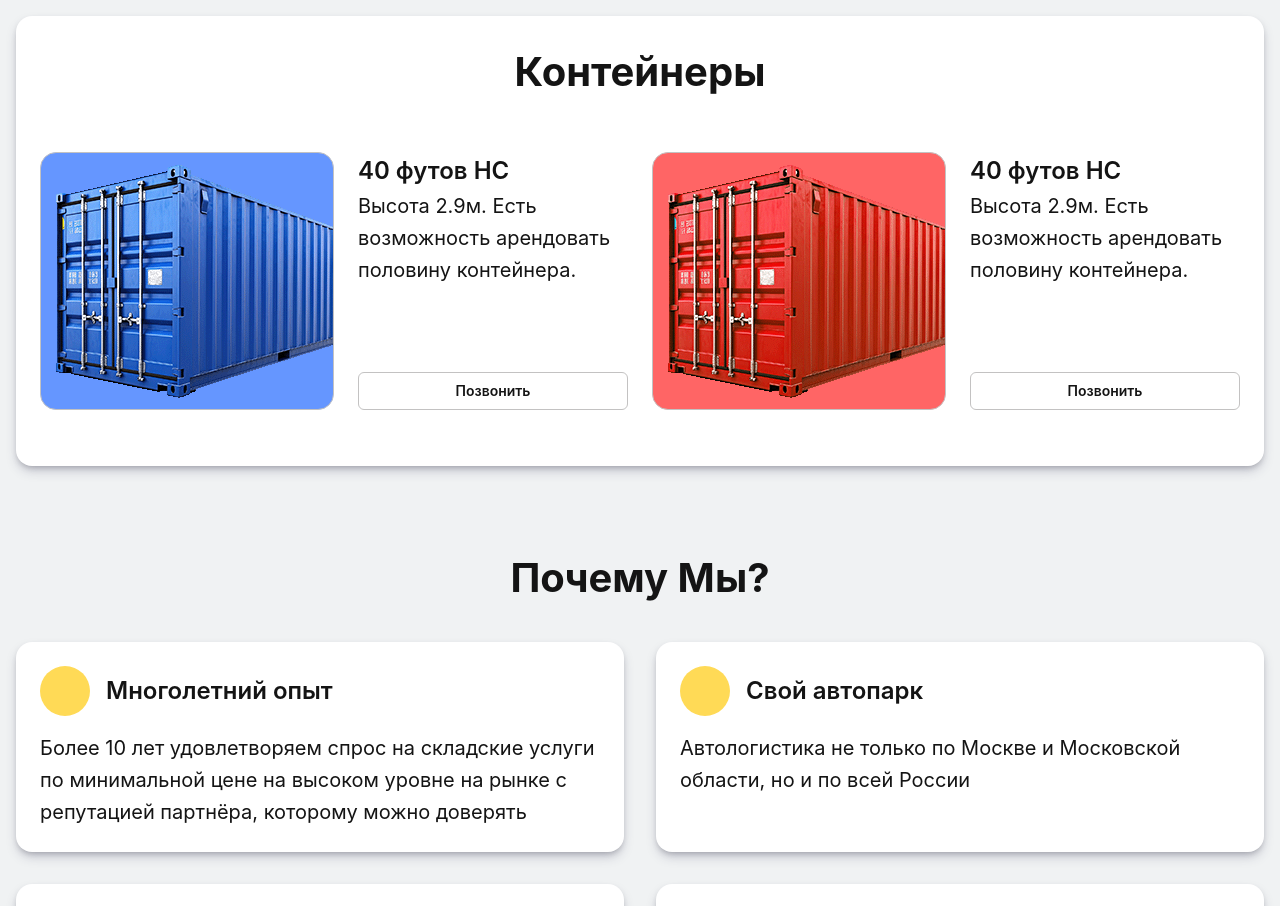
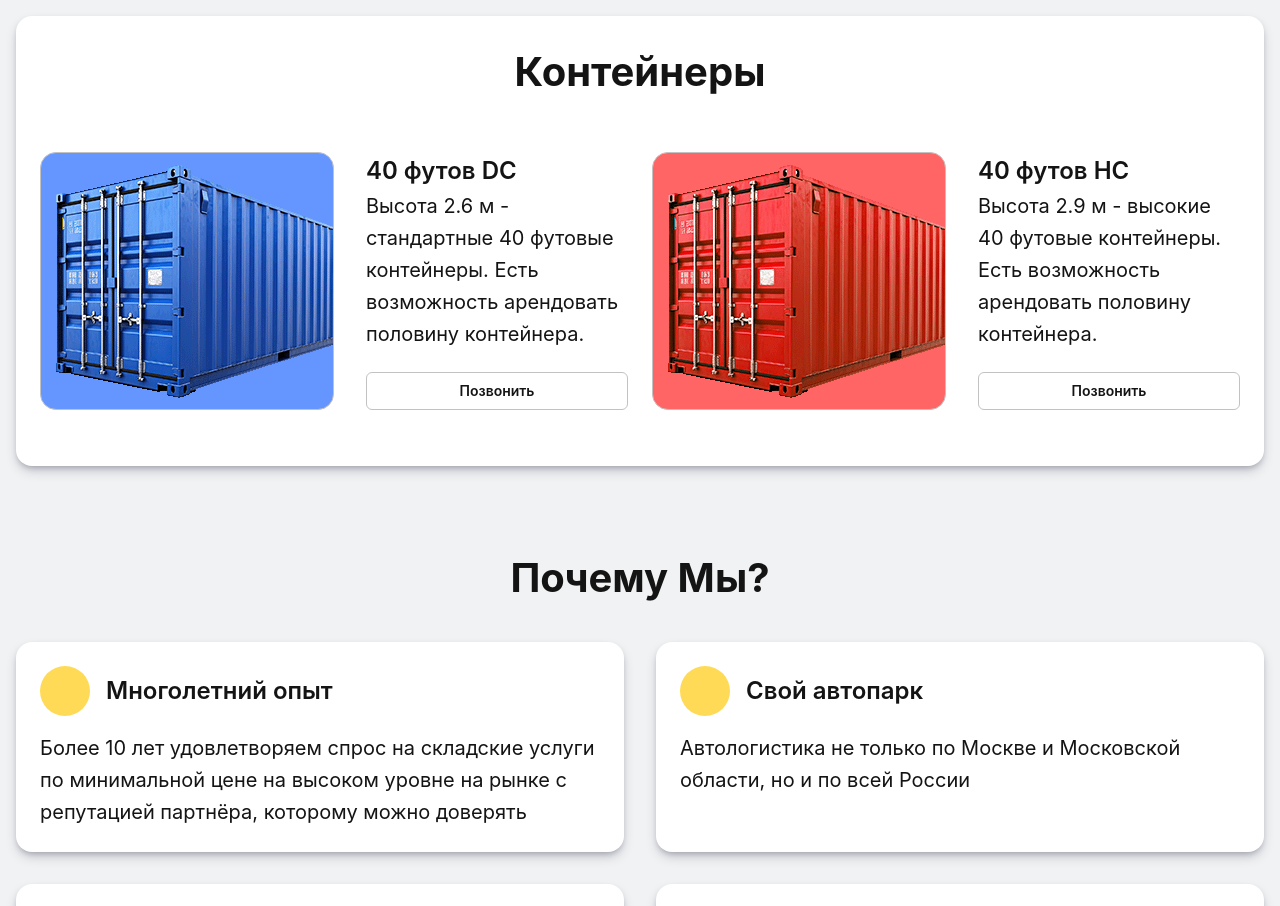
Before and after one commit to artemburkan/global-storage, a React (Vite) app: page / in a window 1280 px wide. Shown: the part 1220-2126 px from the top of the page. Built offline with nearby package versions, Linux system fonts and the light colour scheme; some icons are missing.

Commit message:
Updated layers

```diff
--- a/src/layers/containers/Containers.module.css
+++ b/src/layers/containers/Containers.module.css
@@ -38,7 +38,7 @@
 .container {
   display: flex;
   align-items: stretch;
-  gap: 2.4rem;
+  gap: 3.2rem;
 
   padding: 1.6rem 0;
 
--- a/src/layers/containers/Containers.tsx
+++ b/src/layers/containers/Containers.tsx
@@ -34,10 +34,10 @@ export const Containers = () => {
                   </div>
                   <div className={style.description}>
                     <div>
-                      <header className={style.title}>40 футов HC</header>
+                      <header className={style.title}>40 футов DC</header>
                       <div>
-                        Высота 2.9м. Есть возможность арендовать половину
-                        контейнера.
+                        Высота 2.6 м - стандартные 40 футовые контейнеры. Есть
+                        возможность арендовать половину контейнера.
                       </div>
                     </div>
                     <Button
@@ -65,8 +65,8 @@ export const Containers = () => {
                     <div>
                       <header className={style.title}>40 футов HC</header>
                       <div>
-                        Высота 2.9м. Есть возможность арендовать половину
-                        контейнера.
+                        Высота 2.9 м - высокие 40 футовые контейнеры. Есть
+                        возможность арендовать половину контейнера.
                       </div>
                     </div>
                     <Button
```
